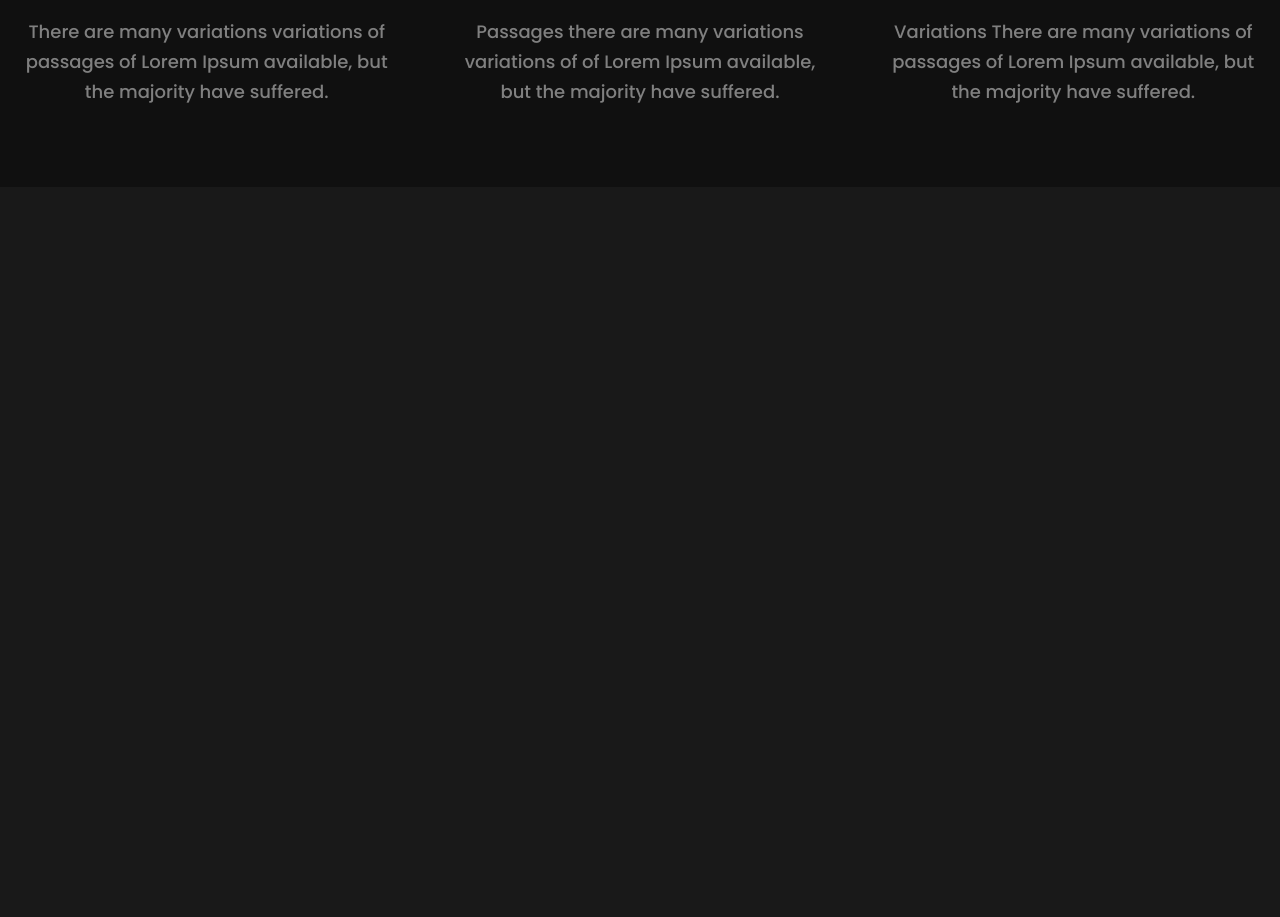
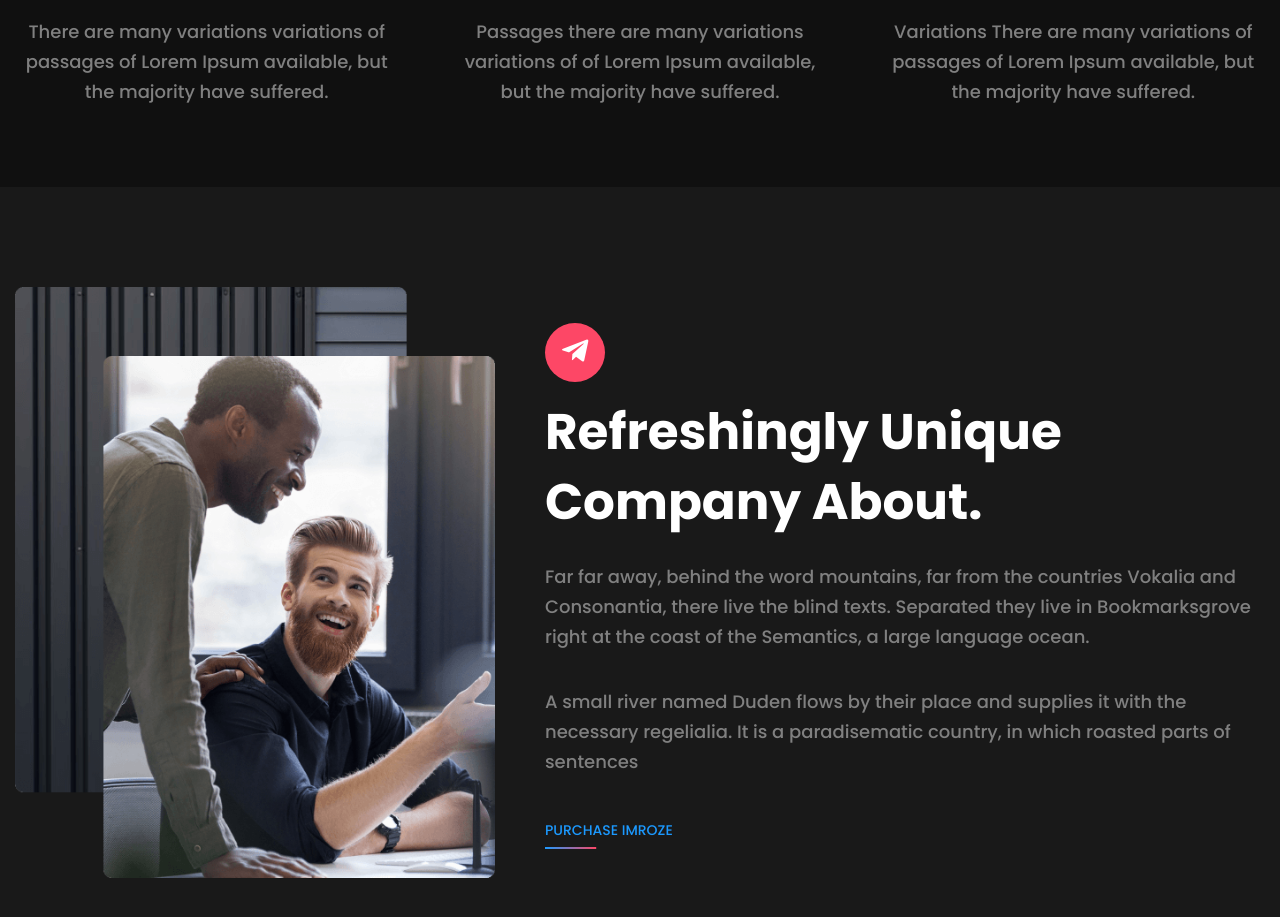
Before and after one commit to azizulwd/portfolio-website-clone, a plain HTML site: page index.html in a window 1280 px wide. Shown: the part 730-1647 px from the top of the page. Before the commit the page ends 1017 px from the top, so only its background shows below. Drawn offline with Linux system fonts and the light colour scheme.

Commit message:
about section added

```diff
--- a/index.html
+++ b/index.html
@@ -24,6 +24,8 @@
     Header
 =========================== -->
 <header class="sectionMargin">
+
+    <!-- =========== Navigation =========== -->
     <nav class="navigation container flex justify_between align_items_center">
         <div class="logo">
             <a href="index.html"><img src="images/logo.png" alt=""></a>
@@ -39,6 +41,7 @@
         </ul>
     </nav>
 
+    <!-- =========== Banner =========== -->
     <section class="banner container">
         <div class="banner_text">
             <h1>Design Driven Development Your Web Products.</h1>
@@ -63,5 +66,26 @@
     </section>
 </header>
 
+
+<!-- ===========================
+    Header
+=========================== -->
+<main>
+    <!-- =========== About =========== -->
+    <section class="about container flex align_items_center sectionMargin">
+        <div class="about_img child">
+            <img src="images/about-1.png" alt="">
+        </div>
+        <div class="about_details child">
+            <span><i class="fab fa-telegram-plane"></i></span>
+            <h2>Refreshingly Unique Company About.</h2>
+            <p>Far far away, behind the word mountains, far from the countries Vokalia and Consonantia, there live the blind texts. Separated they live in Bookmarksgrove right at the coast of the Semantics, a large language ocean.</p>
+            <p>A small river named Duden flows by their place and supplies it with the necessary regelialia. It is a paradisematic country, in which roasted parts of sentences</p>
+            <a href="#">PURCHASE IMROZE</a>
+        </div>
+    </section>
+
+</main>
+
 </body>
 </html>
--- a/styles/style.css
+++ b/styles/style.css
@@ -34,6 +34,9 @@ body{
 }
 .sectionMargin{
     margin-bottom: 100px;
+}
+.child{
+    width: 50%;
 }
 .link_btn {
     border: 1px solid gray;
@@ -127,3 +130,64 @@ header{
     color: gray;
     line-height: 30px;
 }
+
+
+/* ==========================
+About-Css
+========================== */
+.about {
+    gap: 50px;
+}
+.about_img{
+    width: 40%;
+}
+.about_img img{
+    width: 100%;
+}
+.about_details{
+    width: 60%;
+}
+.about_details span {
+    background: #fd4766;
+    color: #fff;
+    width: 60px;
+    font-size: 30px;
+    text-align: center;
+    padding: 7px;
+    border-radius: 50%;
+    display: inline-block;
+    margin-bottom: 15px;
+}
+.about_details h2 {
+    color: #fff;
+    line-height: 70px;
+    margin-bottom: 25px;
+}
+.about_details p {
+    font-size: 18px;
+    color: gray;
+    margin-bottom: 35px;
+    line-height: 30px;
+}
+.about_details a {
+    color: #1c99fe;
+    font-size: 14px;
+    display: inline-block;
+    padding: 8px 0;
+    position: relative;
+}
+.about_details a::after {
+    content: '';
+    position: absolute;
+    width: 100%;
+    height: 2px;
+    background: linear-gradient(to right, #1d9aff, #fd4766);
+    bottom: 0;
+    left: 0;
+    transform-origin: left;
+    transform: scaleX(0.4);
+    transition: 0.5s ease-in;
+}
+.about_details a:hover::after{
+    transform: scaleX(1);
+}
```
